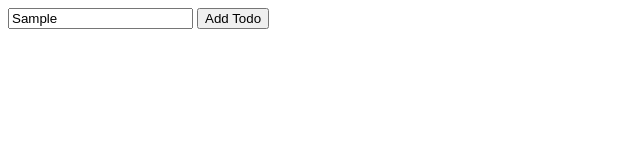
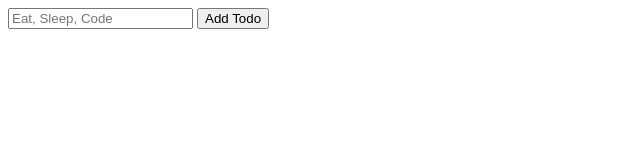
Before and after one commit to ericmartinezdev/todo-app-wc, a plain HTML site: page index.html in a window 1280 px wide. Both pictures are taken after typing "Sample" into the empty fields and a click on the button "Add Todo". Shown: the full height of the page, 0-640 px from the left. Drawn offline with Linux system fonts and the light colour scheme.

Commit message:
wired up the todo-container to listen to the input and add the todo when the add todo button is clicked

```diff
--- a/index.html
+++ b/index.html
@@ -8,8 +8,8 @@
 </head>
 <body>
   <div class="container">
-    <input type="text" id="todo-input" placeholder="Eat, Sleep, Code">
-    <button id="add-todo-btn">Add Todo</button>
+    <todo-container></todo-container>
+    <todo-element></todo-element>
   </div>
   <script type="module" src="./js/index.js" ></script>
 </body>
--- a/js/index.js
+++ b/js/index.js
@@ -1,3 +1,9 @@
+import TodoContainer from "../todo-container.js";
+import TodoElement from "./todo.js"
+
 window.todos = {
   tasks: []
 }
+
+customElements.define('todo-element', TodoElement);
+customElements.define('todo-container', TodoContainer);
--- /dev/null
+++ b/todo-container.js
@@ -0,0 +1,39 @@
+class TodoContainer extends HTMLElement {
+  constructor() {
+    super();
+
+    this.innerHTML = `
+      <input type="text" id="todo-input" placeholder="Eat, Sleep, Code">
+      <button id="add-todo-btn">Add Todo</button>
+      <div class="todo-list"></div>
+    `;
+
+    /* Event listener added to <button id="add-todo-btn"> When button is clicked, the addTodo function is ran */
+    this.querySelector('#add-todo-btn').addEventListener('click', this.addTodo.bind(this));
+
+    /* Targets <div class="todo-list> outside the constructor */
+    this.divEl = this.querySelector('.todo-list');
+
+    /* Captures the input element so I can use the value */
+    this.inputEl = this.querySelector('#todo-input')
+  }
+
+  addTodo() {
+    const todoObj = {
+      text: this.inputEl.value,
+      completed: false
+    }
+
+    /* if the #todo-input is not empty, it will add the todo. */
+    if(this.inputEl.value) {
+      window.todos.tasks.push(todoObj);
+    } else {
+      console.log(false);
+    }
+
+    /* Zeros out the #todo-input after adding the todo */
+    this.inputEl.value = "";
+  }
+}
+
+export default TodoContainer;
```
Also changed, not shown: js/todo.js (+11 -0 lines), 1 other file.
